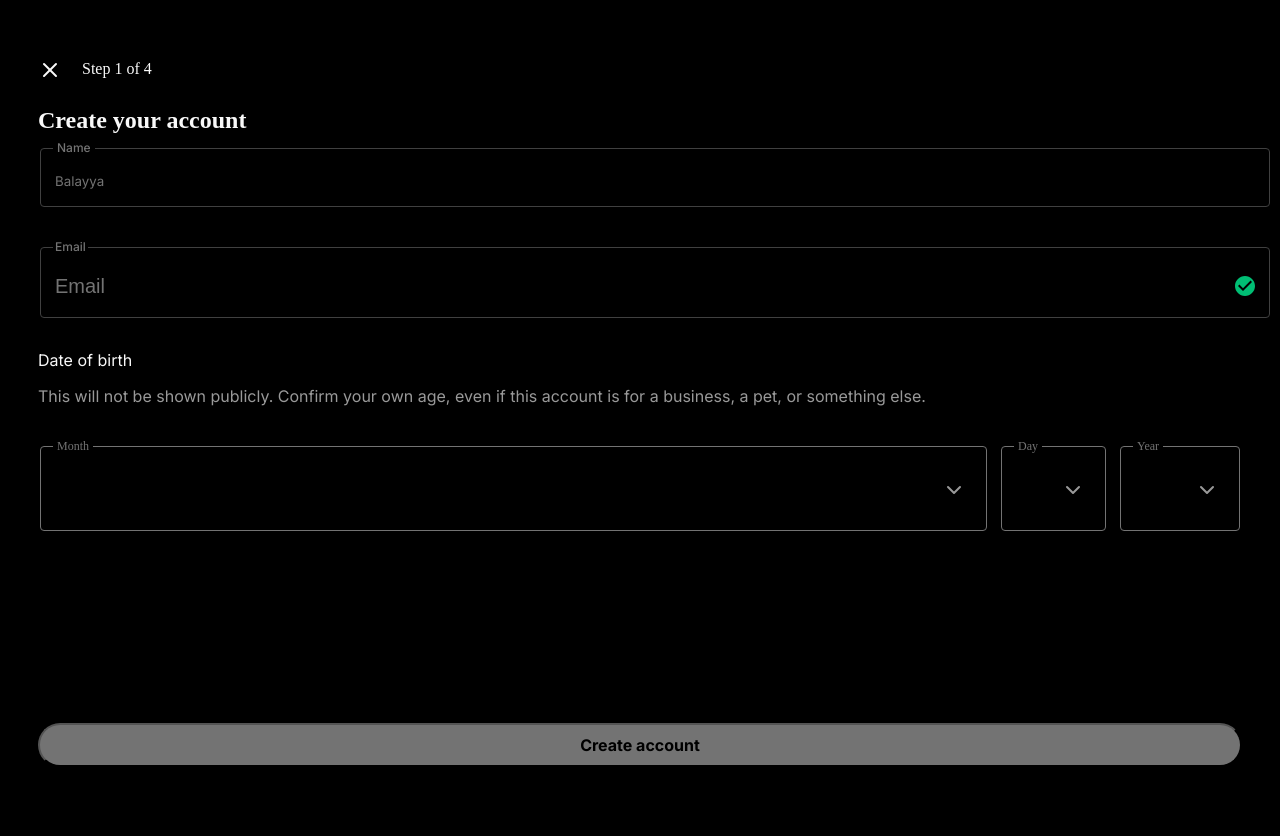
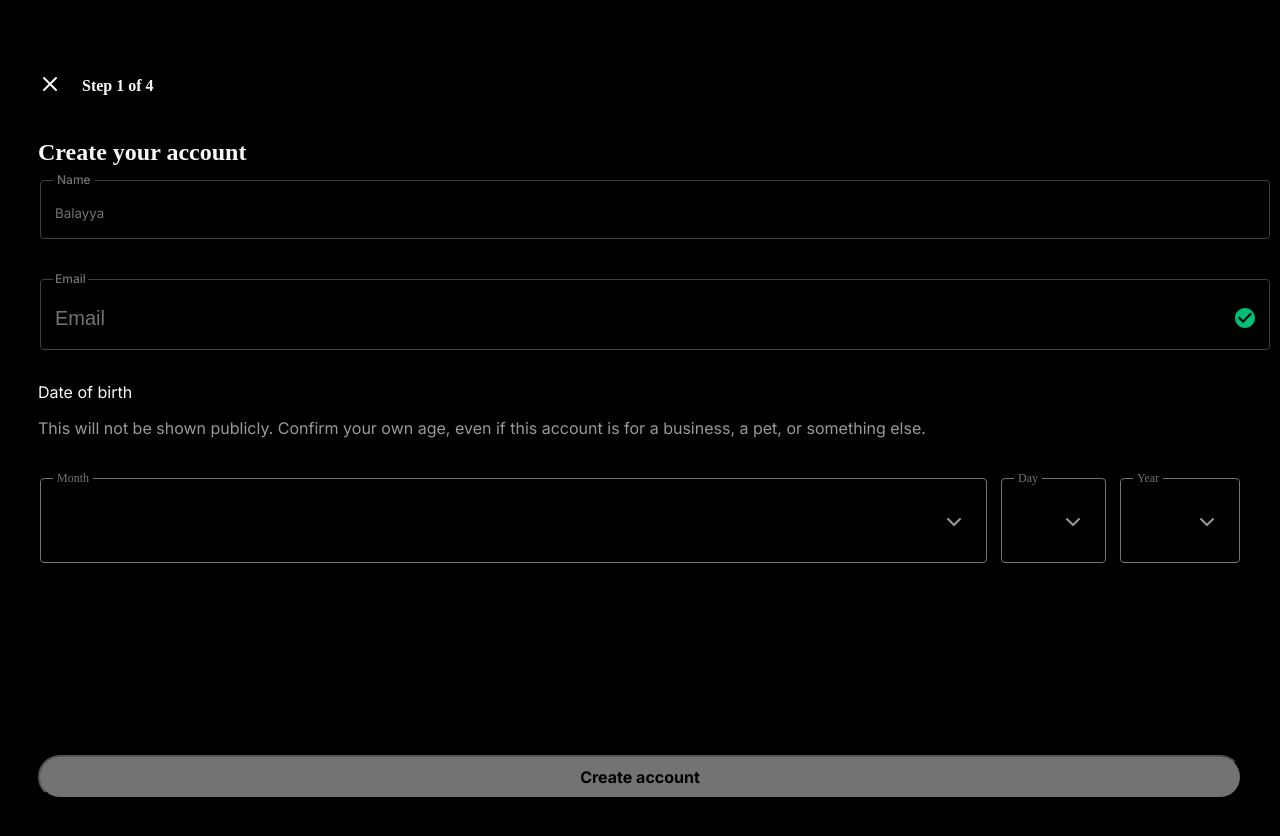
Before and after one commit to kapardhi03/capstone-essentials, a plain HTML site: page src/Mobile/Login2.html in a window 1280 px wide. Before the commit the page ends 807 px from the top, so only its background shows below. Drawn offline with Linux system fonts and the light colour scheme.

Commit message:
alignment

```diff
--- a/src/Mobile/Login2.html
+++ b/src/Mobile/Login2.html
@@ -10,10 +10,13 @@
 
 <body class="bg-black text-neutral-50">
     <main class="px-3.5 pb-5 mt-11">
-        <div class="mx-4 mb-3 flex">
-            <img src="../../public/images/create_acc/create-account-1-signup-x.svg" class="mr-5 my-3">
-            <p class="font- w-18 h-5">Step 1 of 4</p>
-        </div>
+        <header class="flex justify-start items-center py-3 mx-4  my-3 border-spacing-y-0.5 " >
+            <a href="./Login1.html">
+                <img src="../../public/images/create_acc/create-account-1-signup-x.svg" class="mr-5 my-4">
+            </a>
+            <span class="font-bold mr-3"> Step 1 of 4 </span>
+        </header>
+
         <section class="my-3 mx-4">
             <div
                 class=" h-5 font-bold  text-start text-2xl leading-none non-italic text-neutral-50   font-\[\'Inter\'\] justify-start">
```
Also changed, not shown: dist/output.css.
